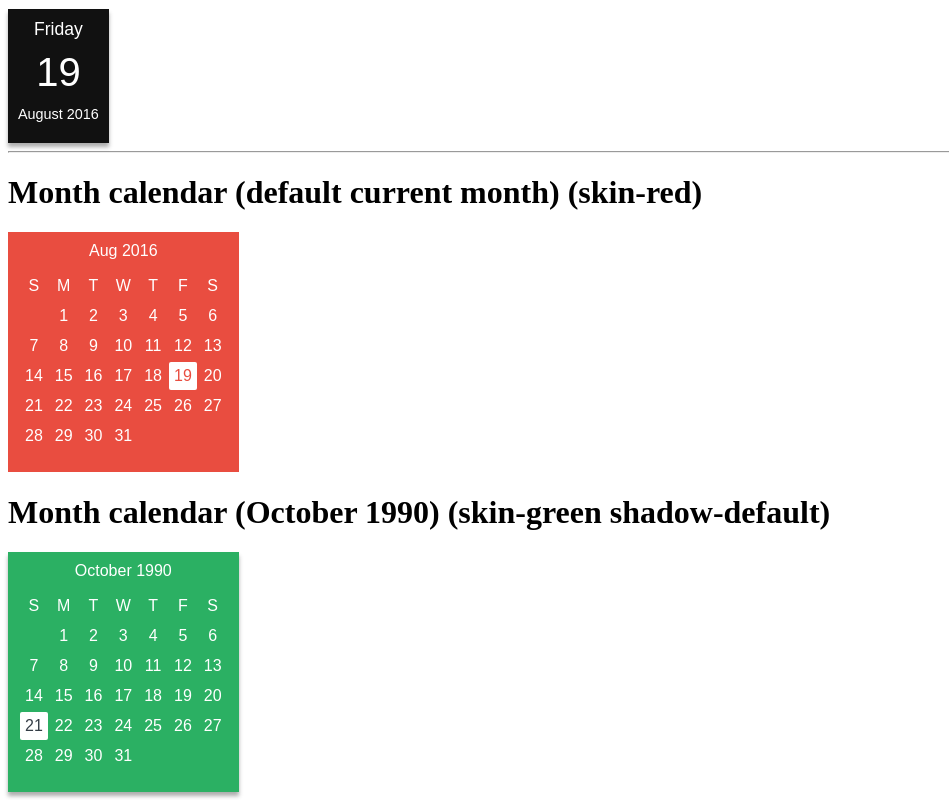
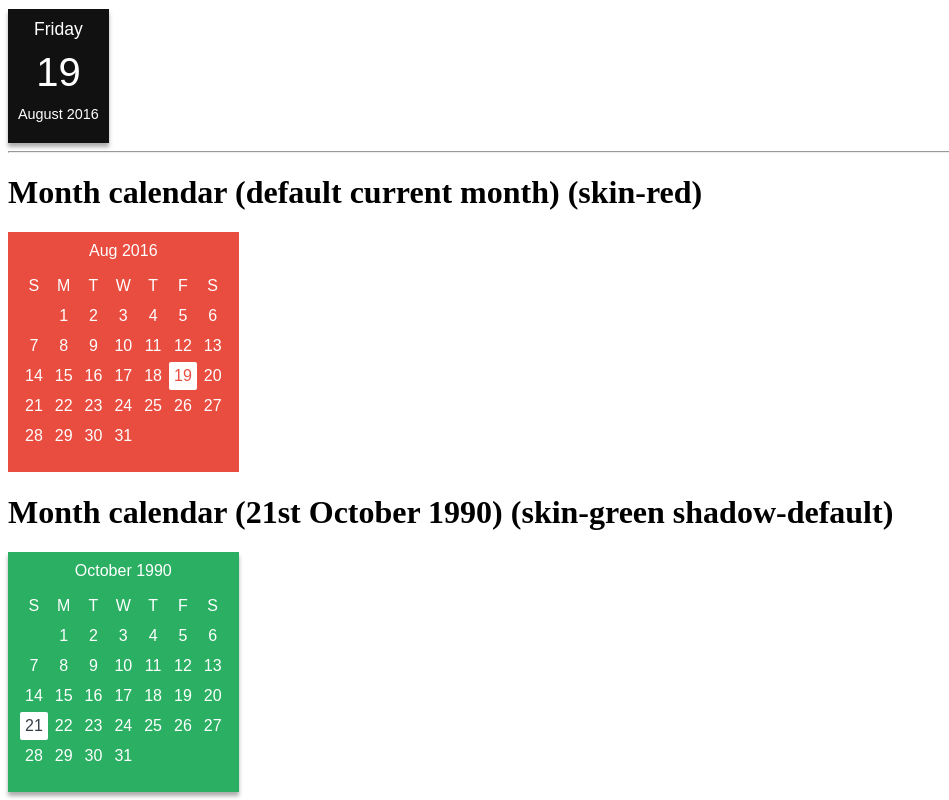
Before and after one commit to yusufshakeel/dyCalendarJS, a plain HTML site: page index.html in a window 1280 px wide. Shown: the part 833-1633 px from the top of the page, without its empty margins (0-949 px from the left). Drawn offline with Linux system fonts and the light colour scheme.

Commit message:
code update

```diff
--- a/index.html
+++ b/index.html
@@ -45,7 +45,7 @@
         </div>
 
         <div class="some-class">
-            <h1>Month calendar (October 1990) (skin-green shadow-default)</h1>
+            <h1>Month calendar (21st October 1990) (skin-green shadow-default)</h1>
             <div class="calendar-container">
                 <div id="dycalendar-month-with-skin-shadow" class="dycalendar-container skin-green shadow-default"></div>
             </div>
```
